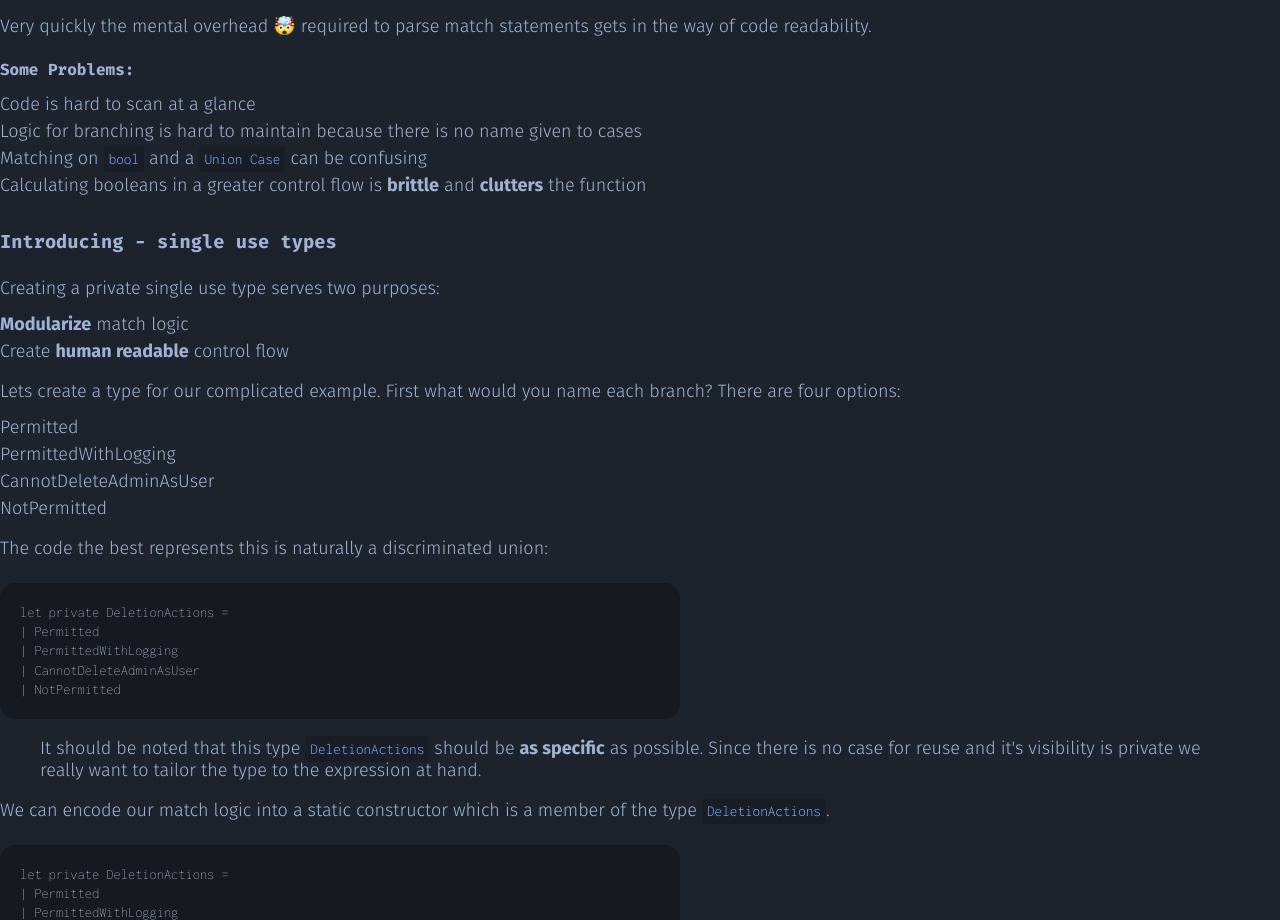
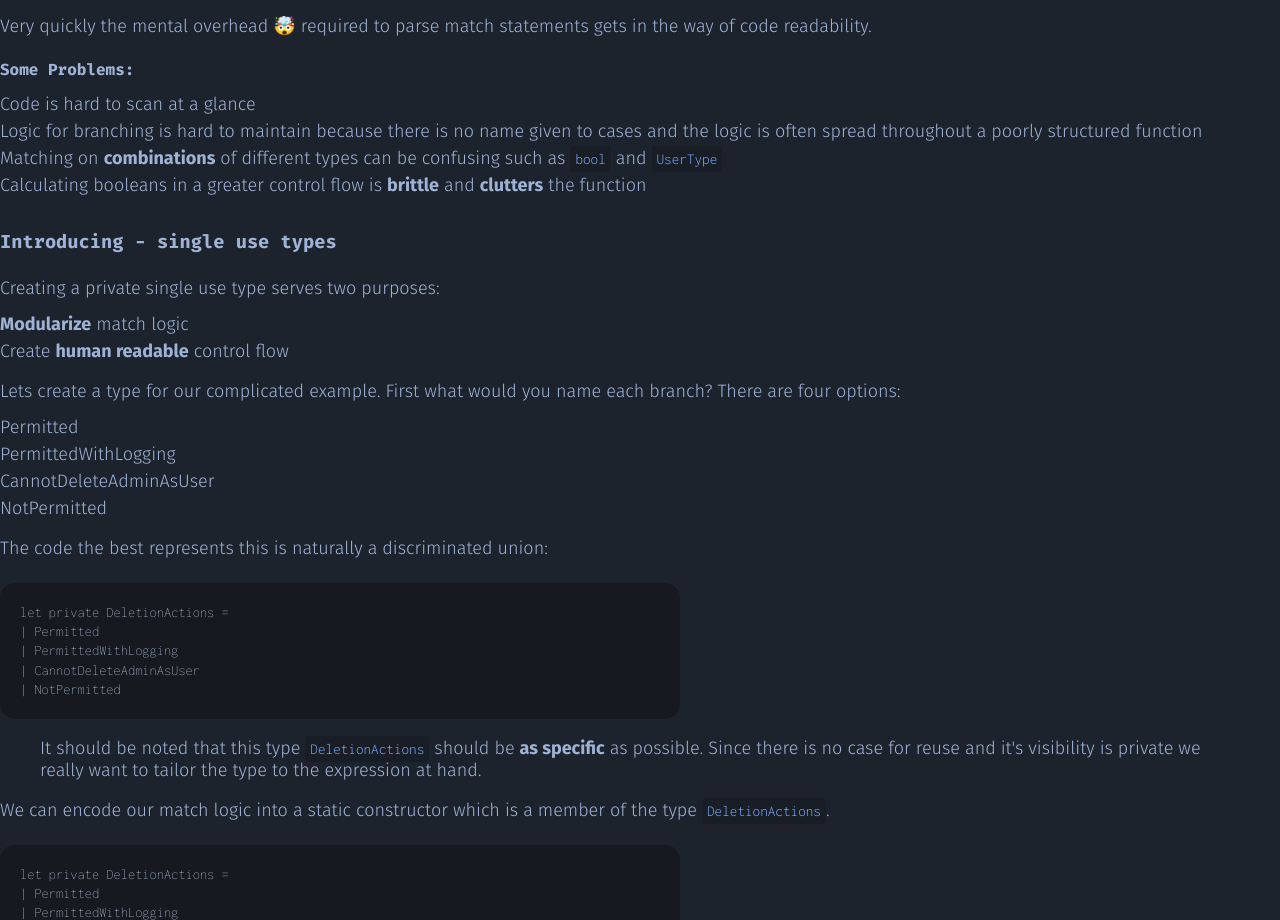
Before and after one commit to ZaymonFC/Zaymon.dev, a Gatsby site: page /Humanise-your-match-statements-with-types/ in a window 1280 px wide. Shown: the part 886-1806 px from the top of the page. Built offline with nearby package versions, Linux system fonts and the light colour scheme; Gatsby itself is replaced by a stand-in of ours; some packages are replaced by stand-ins of ours; code samples lack their colours; what typography-theme-ocean-beach would draw is missing.

Commit message:
Update index.md

```diff
--- a/content/blog/Humanise-your-match-statements-with-types/index.md
+++ b/content/blog/Humanise-your-match-statements-with-types/index.md
@@ -45,8 +45,8 @@ Very quickly the mental overhead 🤯 required to parse match statements gets in
 
 #### Some Problems:
 - Code is hard to scan at a glance
-- Logic for branching is hard to maintain because there is no name given to cases
-- Matching on `bool` and a `Union Case` can be confusing
+- Logic for branching is hard to maintain because there is no name given to cases and the logic is often spread throughout a poorly structured function
+- Matching on __combinations__ of different types can be confusing such as `bool` and `UserType`
 - Calculating booleans in a greater control flow is __brittle__ and __clutters__ the function
 
 ### Introducing - single use types
```
